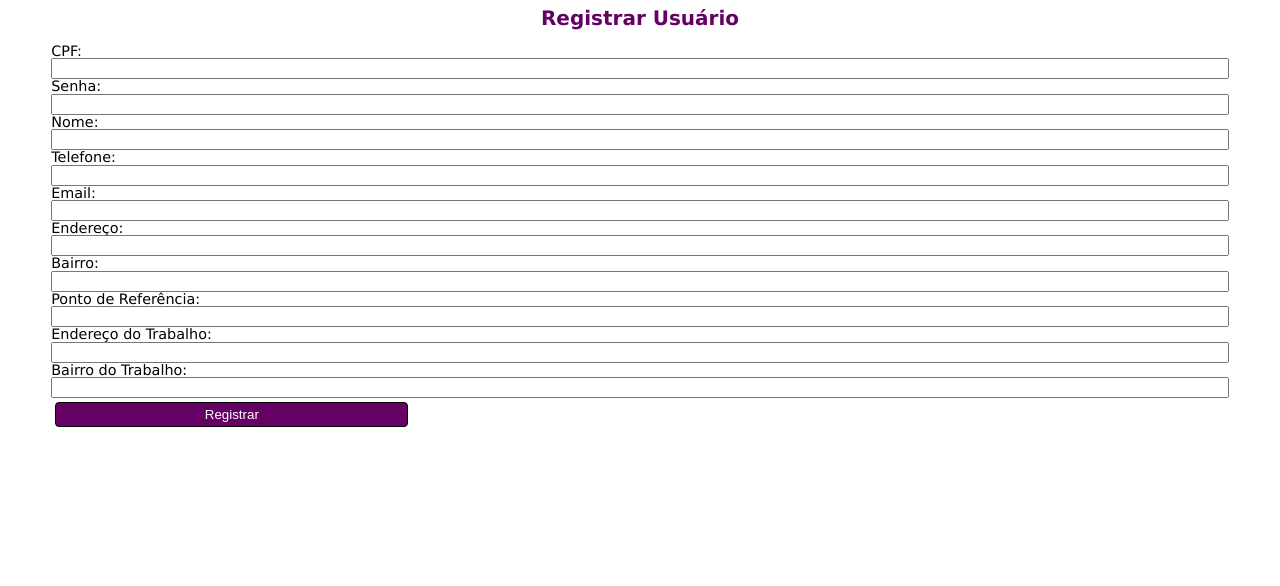
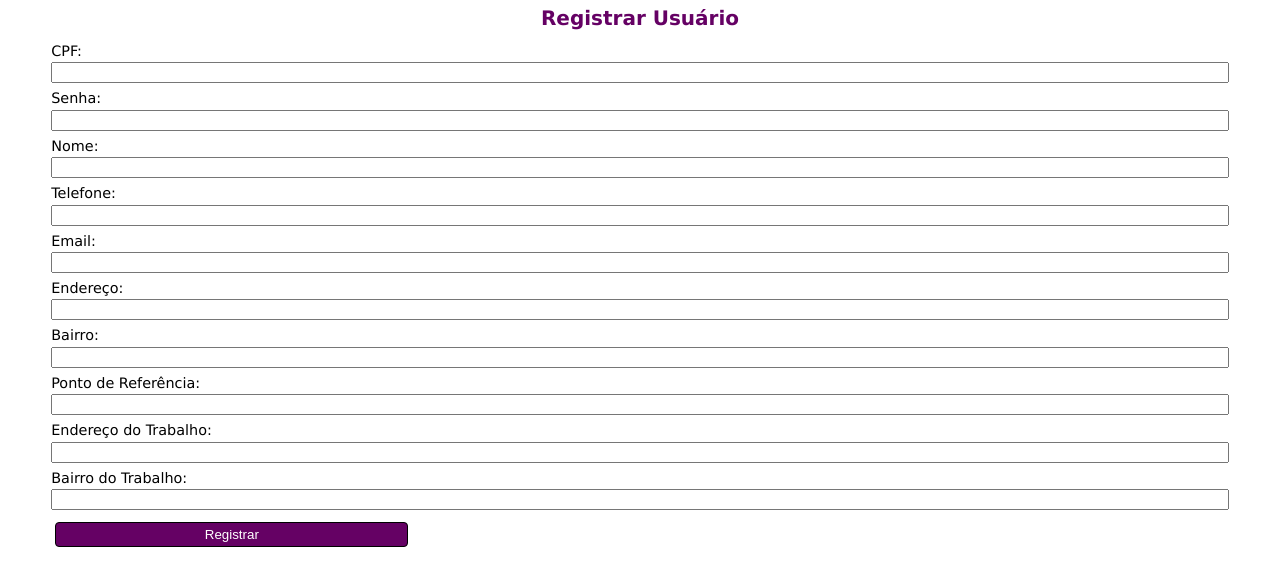
Before and after one commit to maxwelldeveloper7/vagas-creche, a Flask app: page /register in a window 1280 px wide. Shown: the top 586 px of the page. Run offline with Flask 3, Linux system fonts and the light colour scheme.

Commit message:
estilização

```diff
--- a/static/css/styles.css
+++ b/static/css/styles.css
@@ -119,10 +119,11 @@ li a{
 .form-group label {
     font-family: Verdana, Geneva, Tahoma, sans-serif;
     font-size: 0.9rem;
+    margin-bottom: .25rem;
 }
 
 .form-group input, .form-group select {
-
+    margin-bottom: .5rem;
 }
 
 button {
@@ -143,7 +144,6 @@ footer{
     position: absolute;
     bottom: 0;
     width: 100%;
-    /* height: 3rem; */
     padding: 0.5rem 0;
     background-color: var(--roxo);
     color: #FFFFFF;
```
